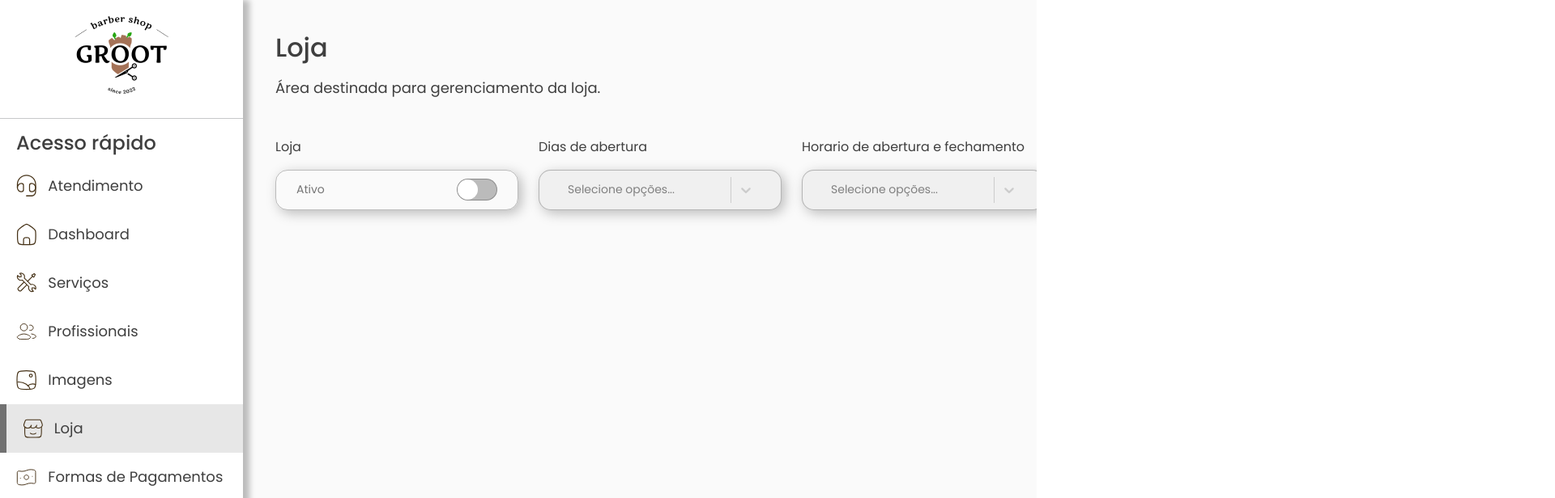
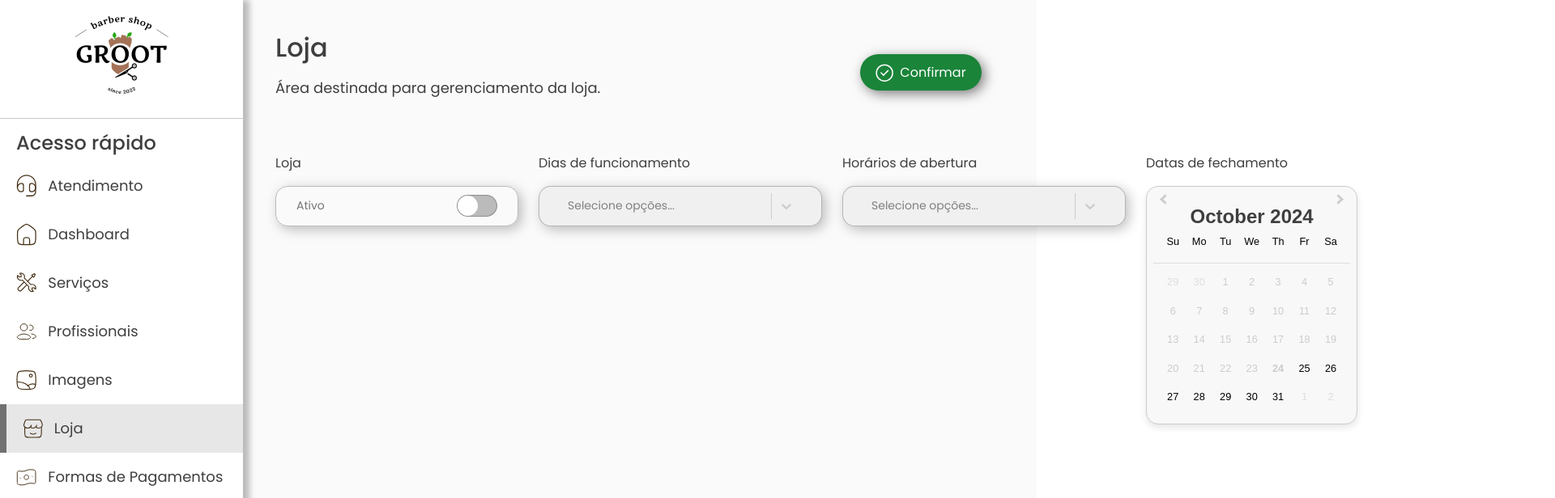
Before and after one commit to gustavodocarmokamitani/reservely, a React (Create React App) app: page /loja in a window 1280 px wide. Shown: the top 616 px of the page at 81% size, 1920 px wide, since content can reach past the window. Built offline with nearby package versions, Linux system fonts and the light colour scheme.

Commit message:
feat: ReactSelect, PagamentoPage

```diff
--- a/package.json
+++ b/package.json
@@ -15,6 +15,7 @@
     "bootstrap": "^5.3.3",
     "react": "^18.3.1",
     "react-bootstrap": "^2.10.5",
+    "react-datepicker": "^7.5.0",
     "react-dom": "^18.3.1",
     "react-icons": "^5.3.0",
     "react-router-dom": "^6.27.0",
--- a/src/components/ReactSelect.styles.ts
+++ b/src/components/ReactSelect.styles.ts
@@ -1 +1,73 @@
 import styled from "styled-components";
+
+export const StyledDatePicker = styled.div`
+    display: flex;
+    flex-direction: row;
+    max-height: 300px;
+
+    & div {
+        overflow-y: auto;
+    }
+
+    & .react-datepicker__day--highlighted-date {
+        background-color: red; /* Cor de fundo vermelho */
+        color: white; /* Cor do texto branco */
+        border-radius: 50%; /* Para deixá-las redondas */
+    }
+
+
+  & .react-datepicker {
+    font-family: Arial, sans-serif;
+    border: 1px solid #ccc;
+    background-color: #f8f8f8;
+    border-radius: 15px;
+    box-shadow: 0 4px 8px rgba(0, 0, 0, 0.1);
+  }
+
+  & .react-datepicker__header {
+    background-color: #f8f8f8;
+    color: white;
+    border-bottom: 1px solid #ddd;
+    padding: 15px 8px;
+    border-top-left-radius: 15px;
+    border-top-right-radius: 15px;
+  }
+
+  & .react-datepicker__day--selected,
+  & .react-datepicker__day--keyboard-selected {
+    background-color: #007bff;
+    color: white;
+    border-radius: 50%;
+  }
+
+  & .react-datepicker__day:hover {
+    background-color: #d0e7ff;
+    border-radius: 50%;
+  }
+
+  & .react-datepicker__day--outside-month {
+    color: #ddd;
+  }
+
+  & .react-datepicker__month-container {
+    padding: 8px;
+  }
+
+  & .react-datepicker__current-month {
+    font-weight: bold;
+    font-size: 1.1em;
+  }
+`;
+
+
+export const TextList = styled.div`
+  display: flex;
+  justify-content: center;
+  align-items: center;
+  width: 80%;
+  height: 35px;
+  text-align: center;
+  border-radius: 15px;
+  border: 1px solid #ccc;
+  margin: 5px 0;
+`
--- a/src/components/ReactSelect.tsx
+++ b/src/components/ReactSelect.tsx
@@ -1,10 +1,16 @@
 import React, { useState } from "react";
 import Select from "react-select";
+import DatePicker from "react-datepicker";
+import "react-datepicker/dist/react-datepicker.css";
+import * as S from "./ReactSelect.styles";
+import { Col, Row } from "react-bootstrap";
 
 interface ReactSelectProps {
   width: string;
   semana?: boolean;
   horario?: boolean;
+  diasFechados?: boolean;
+  pagamento?: boolean;
 }
 
 // Opções de semana
@@ -18,7 +24,13 @@ const semanaOptions = [
   { value: "domingo", label: "Domingo" },
 ];
 
-// Gera as opções de horário
+const pagamentoOptions = [
+  { value: "1", label: "Débito" },
+  { value: "2", label: "Crédito" },
+  { value: "3", label: "Dinheiro" },
+  { value: "4", label: "Pix" },
+];
+
 const generateHourOptions = (start: number, end: number) => {
   const options = [];
   for (let hour = start; hour <= end; hour++) {
@@ -27,6 +39,7 @@ const generateHourOptions = (start: number, end: number) => {
   }
   return options;
 };
+
 const horarioOptions = generateHourOptions(1, 23);
 
 const customStyles = {
@@ -75,25 +88,73 @@ const customStyles = {
   }),
 };
 
-const ReactSelect: React.FC<ReactSelectProps> = ({ width, semana, horario }) => {
+const ReactSelect: React.FC<ReactSelectProps> = ({ width, semana, horario, diasFechados, pagamento }) => {
   const [selectedOptions, setSelectedOptions] = useState<{ value: string; label: string }[]>([]);
+  const [selectedDates, setSelectedDates] = useState<Date[]>([]);
 
-  // Define as opções com base nas props
-  const options = semana ? semanaOptions : horario ? horarioOptions : [];
+  const options = semana ? semanaOptions : horario ? horarioOptions : pagamento ? pagamentoOptions : [];
 
-  const handleChange = (selected: any) => {
+  const handleSelectChange = (selected: any) => {
+    if (horario && selected.length > 2) {
+      selected = selected.slice(0, 2);
+    }
     setSelectedOptions(selected || []);
   };
 
+  const handleDateChange = (date: Date | null) => {
+    if (!date) return; // Ignora se o valor for `null`
+
+    setSelectedDates((prevDates) => {
+      const isAlreadySelected = prevDates.some(
+        (selectedDate) => selectedDate.getTime() === date.getTime()
+      );
+
+      if (isAlreadySelected) {
+        return prevDates.filter(
+          (selectedDate) => selectedDate.getTime() !== date.getTime()
+        );
+      } else {
+        return [...prevDates, date];
+      }
+    });
+  };
+
   return (
+    <div style={{ width }}>
+      {diasFechados ? (
+        <Row>
+          <Col>
+            <S.StyledDatePicker style={{ width: "35rem" }}>
+              <DatePicker
+                selected={null}
+                onChange={handleDateChange}
+                dateFormat="dd/MM/yyyy"
+                placeholderText="Selecione uma data..."
+                className="custom-datepicker"
+                inline
+                filterDate={(date) => date > new Date()} // Permite apenas datas futuras
+              />
+              <div style={{ marginLeft: "10px", width: "200px" }}>
+                {selectedDates.map((date, index) => (
+                  <S.TextList key={index}>
+                    {date.toLocaleDateString("pt-BR", { day: '2-digit', month: 'short', year: "2-digit" }).replace('.', '')}
+                  </S.TextList>
+                ))}
+              </div>
+            </S.StyledDatePicker>
+          </Col>
+        </Row>
+      ) : (
         <Select
           options={options}
           isMulti
-      onChange={handleChange}
+          onChange={handleSelectChange}
           value={selectedOptions}
           placeholder="Selecione opções..."
           styles={customStyles}
         />
+      )}
+    </div>
   );
 };
 
--- a/src/pages/Imagem.tsx
+++ b/src/pages/Imagem.tsx
@@ -27,7 +27,7 @@ function Imagem() {
   return (
     <ContainerPage>
       <Row>
-        <Col md={7}>
+      <Col md={7} style={{padding: "0px"}}>
           <HeaderTitle
             title="Imagens"
             subTitle="Área destinada para gerenciamento de imagens."
--- a/src/pages/Loja.tsx
+++ b/src/pages/Loja.tsx
@@ -4,6 +4,8 @@ import HeaderTitle from "../view/HeaderTitle";
 import Input from "../components/Input";
 import { LojaContainer, LojaContent } from "./Loja.styles";
 import ReactSelect from "../components/ReactSelect";
+import { Col, Row } from "react-bootstrap";
+import Button from "../components/Button";
 
 function Loja() {
   const [formValuesLoja, setFormValuesLoja] = useState({
@@ -22,12 +24,22 @@ function Loja() {
   };
 
   return (
-    <ContainerPage>
-      <HeaderTitle
-        title="Loja"
-        subTitle="Área destinada para gerenciamento da loja."
-      />
+    <ContainerPage style={{ height: "100vh" }}>
+      <Row>
+        <Col md={7} style={{padding: "0px"}}>
+          <HeaderTitle
+            title="Loja"
+            subTitle="Área destinada para gerenciamento da loja."
+          />
+        </Col>
 
+        <Col
+          md={5}
+          className="d-flex flex-row justify-content-end align-items-center"
+        >
+          <Button isConfirmar type="button" />
+        </Col>
+      </Row>
       <LojaContainer>
         <LojaContent>
           <p>Loja</p>
@@ -40,16 +52,16 @@ function Loja() {
           />
         </LojaContent>
         <LojaContent>
-          <p>Dias de abertura</p>
-          <ReactSelect width="300px" semana={true} />
+          <p>Dias de funcionamento</p>
+          <ReactSelect width="350px" semana/>
         </LojaContent>
         <LojaContent>
-          <p>Horario de abertura e fechamento</p>
-          <ReactSelect width="300px" horario />
+          <p>Horários de abertura</p>
+          <ReactSelect width="350px" horario />
         </LojaContent>
         <LojaContent>
-          <p>Dias para fechamento da loja</p>
-          <ReactSelect width="300px" horario />
+          <p>Datas de fechamento</p>
+          <ReactSelect width="350px" diasFechados />
         </LojaContent>
       </LojaContainer>
     </ContainerPage>
--- /dev/null
+++ b/src/pages/Pagamento.styles.ts
@@ -0,0 +1,10 @@
+import styled from 'styled-components';
+
+export const PagamentoContainer = styled.div`
+    margin-top: 50px;
+    display: flex;
+    flex-direction: row;
+`
+export const PagamentoContent = styled.div`
+    margin-right: 25px;
+`
--- a/src/pages/Pagamento.tsx
+++ b/src/pages/Pagamento.tsx
@@ -1,11 +1,35 @@
 import React from "react";
 import { ContainerPage } from "./_Page.styles";
 import HeaderTitle from "../view/HeaderTitle";
+import { Col, Row } from "react-bootstrap";
+import Button from "../components/Button";
+import * as S from "./Pagamento.styles";
+import ReactSelect from "../components/ReactSelect";
 
 function Pagamento() {
   return (
-    <ContainerPage>
-      <HeaderTitle title="Pagamentos" subTitle="Área destinada para gerenciamento de pagamentos."></HeaderTitle>
+    <ContainerPage style={{height: "100vh"}}>
+      <Row>
+        <Col md={7} style={{ padding: "0px" }}>
+          <HeaderTitle title="Pagamentos" subTitle="Área destinada para gerenciamento de pagamentos."></HeaderTitle>
+        </Col>
+
+        <Col
+          md={5}
+          className="d-flex flex-row justify-content-end align-items-center"
+        >
+          <Button
+            isConfirmar
+            type="button"
+          />
+        </Col>
+      </Row>
+      <S.PagamentoContainer>
+        <S.PagamentoContent>
+        <p>Tipos de pagamento</p>
+          <ReactSelect pagamento width="500px" />
+        </S.PagamentoContent>
+      </S.PagamentoContainer>
     </ContainerPage>
   );
 }
--- a/src/pages/Profissional.tsx
+++ b/src/pages/Profissional.tsx
@@ -52,9 +52,9 @@ function Profissional() {
 
   return (
     <>
-      <ContainerPage>
+      <ContainerPage style={{ height: "100vh" }}>
         <Row>
-          <Col md={7}>
+          <Col md={7} style={{ padding: "0px" }}>
             <HeaderTitle
               title="Profissional"
               subTitle="Área destinada para gerenciamento de profissionais."
@@ -85,7 +85,7 @@ function Profissional() {
             md={12}
             className="mt-5 d-flex flex-row justify-content-end align-items-center"
           >
-            <Button isConfirmar type="button"  />
+            <Button isConfirmar type="button" />
           </Col>
         </Row>
       </ContainerPage>
--- a/src/pages/Servico.tsx
+++ b/src/pages/Servico.tsx
@@ -52,9 +52,9 @@ function Servico() {
 
   return (
     <>
-      <ContainerPage>
+      <ContainerPage style={{ height: "100vh" }}>
         <Row>
-          <Col md={7}>
+          <Col md={7} style={{ padding: "0px" }}>
             <HeaderTitle
               title="Serviço"
               subTitle="Área destinada para gerenciamento de serviços."
--- a/src/pages/_Page.styles.ts
+++ b/src/pages/_Page.styles.ts
@@ -2,8 +2,7 @@ import styled from 'styled-components';
 
 export const ContainerPage = styled.div`
     width: calc(100vw - 18.75rem);
-    height: 100vh;
+    height: 100%;
     padding: 40px;
     background: #fafafa;
-    overflow-x: hidden;
 `;
```
Also changed, not shown: 1 other file (tests, documents, lock files or other folders). Lines whose indentation alone changed are shown as unchanged.
